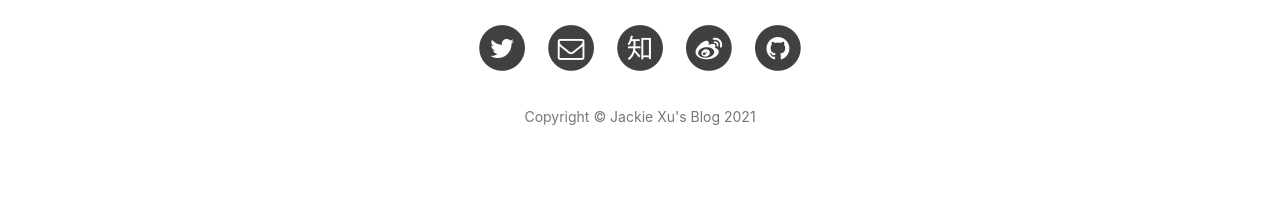
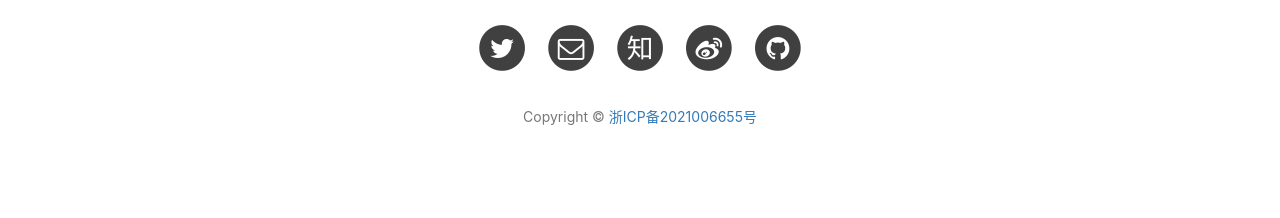
Before and after one commit to xj731231/xj731231.github.io, a Jekyll site: the page built from index.html, in a window 1280 px wide. Shown: the part 1199-1417 px from the top of the page. Built offline with Jekyll 4.4.1, drawn with Linux system fonts in a browser that asks for light colours; nearby versions of some CDN libraries; the list of posts is cut into pages by our own code; comment, search, counter and statistics services are not loaded.

Commit message:
Update footer.html
已备案成功网站页面下方必须标明主体备案号并链接至工信部网站（https://beian.miit.gov.cn/），未按要求操作的备案有驳回风险，具体规则参见关于网站主页下方标明备案编号的通知
ps. 我这个也不是国内服务器，其实备案可能没有用处

```diff
--- a/_includes/footer.html
+++ b/_includes/footer.html
@@ -81,8 +81,15 @@
                     </li>
                     {% endif %}
                 </ul>
+<!--                 <p class="copyright text-muted">
+                    Copyright &copy; {{ site.title }} {{ site.time | date: '%Y' }}
+
+                </p> -->
+
                 <p class="copyright text-muted">
-                    Copyright &copy; {{ site.title }} {{ site.time | date: '%Y' }}
+                    Copyright &copy; <a target="_blank" href="https://beian.miit.gov.cn/">
+                            浙ICP备2021006655号
+                        </a>
 
                 </p>
             </div>
```
